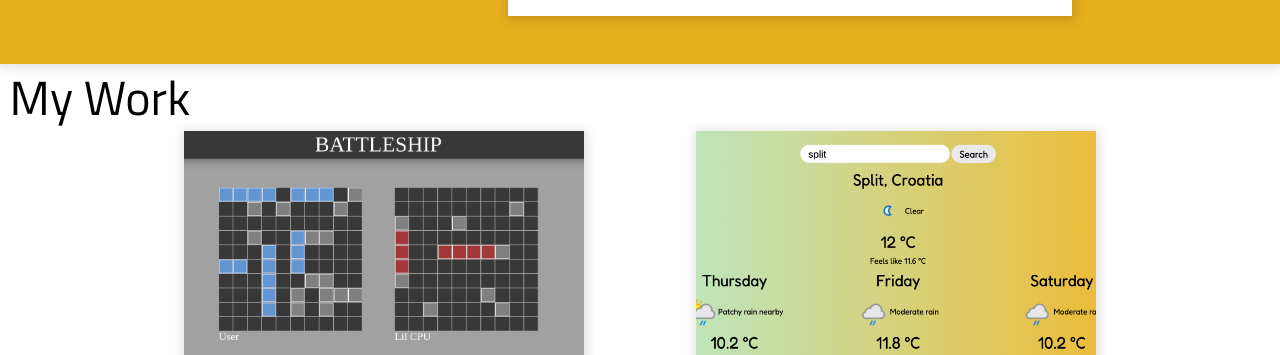
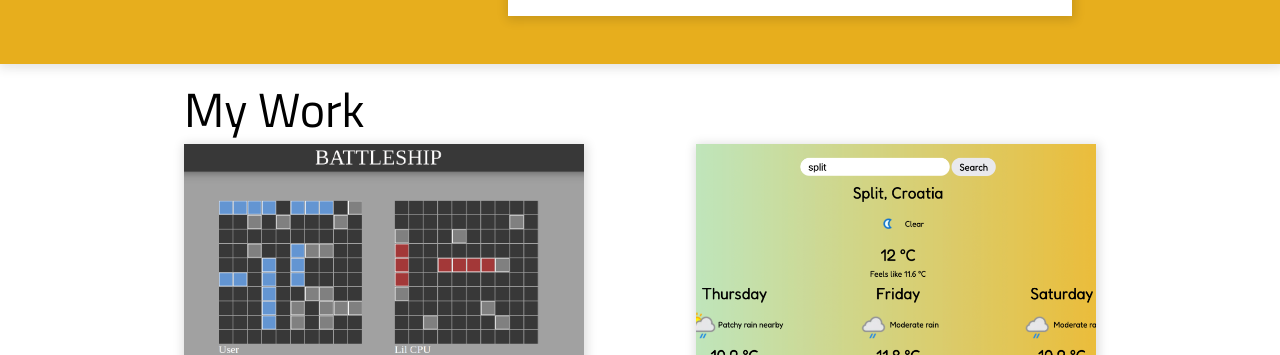
Before and after one commit to ImmaCheetah/homepage, a website built with webpack: page src/index.html in a window 1280 px wide. Shown: the part 745-1100 px from the top of the page. Built offline with nearby package versions, Linux system fonts and the light colour scheme.

Commit message:
feat: make ehading stick to first project when resizing

```diff
--- a/src/index.html
+++ b/src/index.html
@@ -45,9 +45,9 @@
 
       <section>
         <div class="section-content-wrapper">
-          <h2>My Work</h2>
           <div class="grid-wrapper">
-            <div class="project-div">
+            <div class="project-div one">
+              <h2>My Work</h2>
               <div class="project-img">
                 <img src="assets/img/battleship.png" alt="Battleship game">
               </div>
--- a/src/style.css
+++ b/src/style.css
@@ -105,28 +105,39 @@ h1 {
   width: 4em;
 }
 
+/* SECTION || */
+.section-content-wrapper {
+  display: flex;
+  flex-direction: column;
+}
 
-/* SECTION || */
 h2 {
   font-size: 3em;
   padding: 0.2em;
-  position: relative;
-  /* left: 4.75em; */
+  position: absolute;
+  left: -0.2em;
+  top: -1.4em;
 }
 
 .grid-wrapper {
   display: grid;
   grid-template-columns: repeat(auto-fill, minmax(32em, 1em));
-  /* grid-template-columns: 32em 32em 32em;  */
+  /* grid-template-columns: 32em 32em 32em; */
   grid-auto-flow: row;
   justify-content: center;
   justify-items: center;
   column-gap: 0em;
   row-gap: 2em;
+  padding-top: 5em;
+}
+
+.one {
+  position: relative;
 }
 
 .project-div {
   /* border: solid 1px black; */
+  /* grid-area: main; */
   width: 25em;
   box-shadow: 1px 2px 10px 2px rgba(0, 0, 0, 0.136);
 }
```
